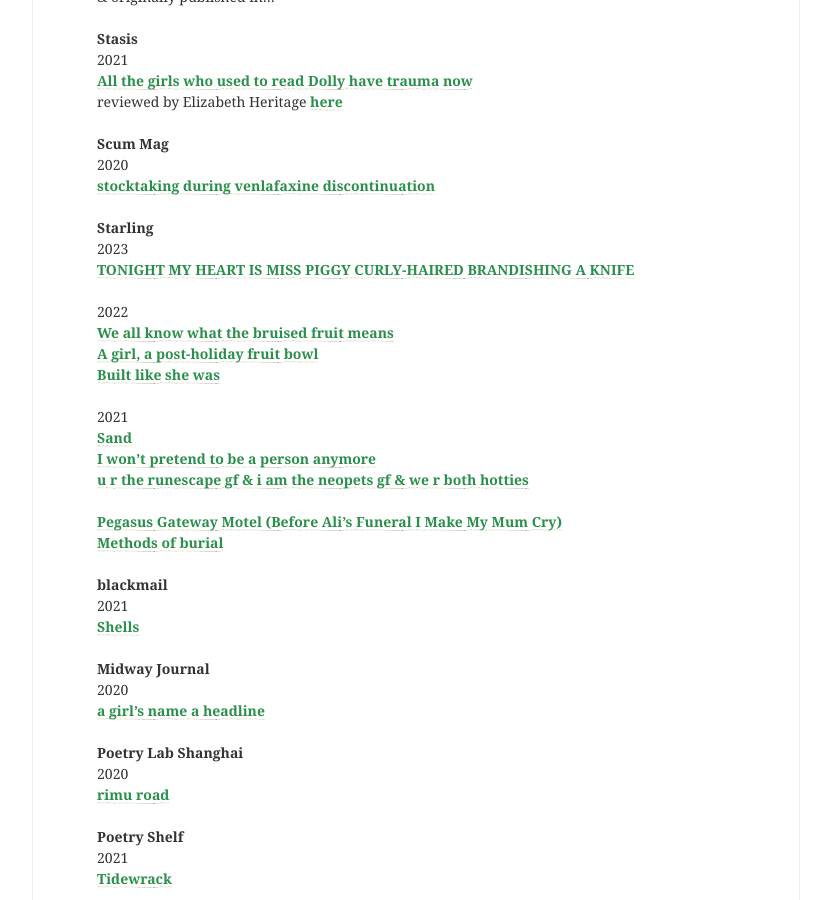
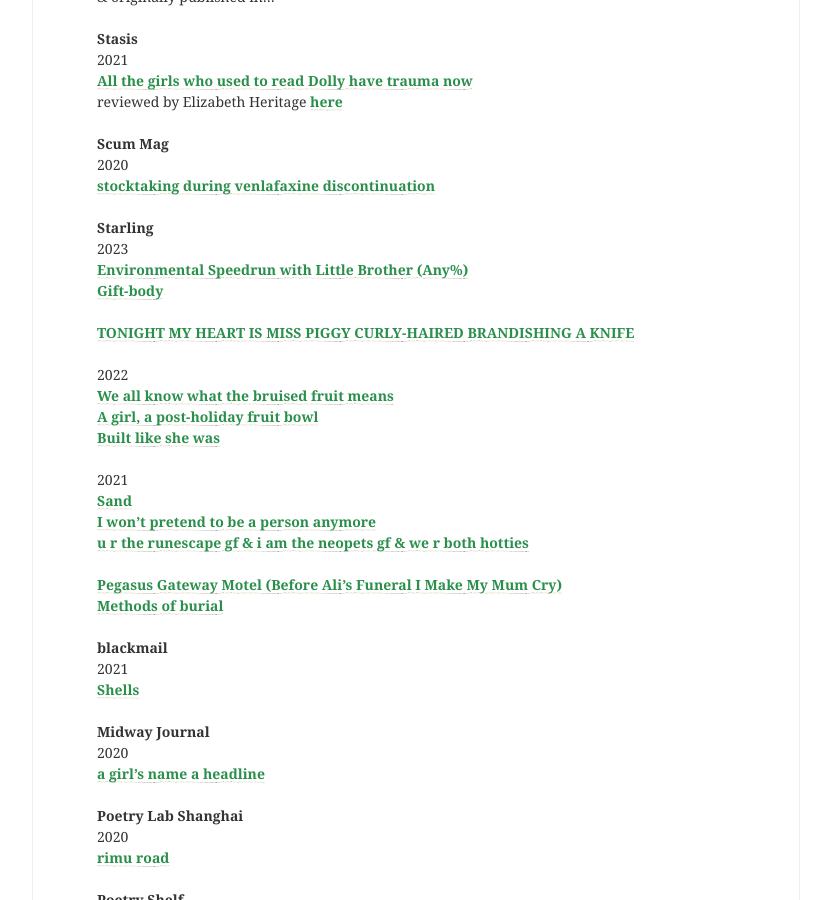
Before and after one commit to lilyholloway/lilyholloway.github.io, a Jekyll site: the page built from cv.md, in a window 1280 px wide and 900 px high, scrolled down 1462 px. Shown: the whole window, without its empty margins (224-1055 px from the left). Built offline with Jekyll 4.4.1, drawn with Linux system fonts in a browser that asks for light colours; nearby versions of some CDN libraries.

Commit message:
Update cv.md

```diff
--- a/cv.md
+++ b/cv.md
@@ -63,6 +63,9 @@
 <br>
 **Starling**<br>
   2023<br>
+**<a href="https://www.starlingmag.com/issue-16/lily-holloway">Environmental Speedrun with Little Brother (Any%)</a>**<br>
+**<a href="https://www.starlingmag.com/issue-16/lily-holloway">Gift-body</a>**<br>
+<br>
 **<a href="https://www.starlingmag.com/issue-15/lily-holloway">TONIGHT MY HEART IS MISS PIGGY CURLY-HAIRED BRANDISHING A KNIFE</a>**<br>
 <br>
   2022<br>
```
